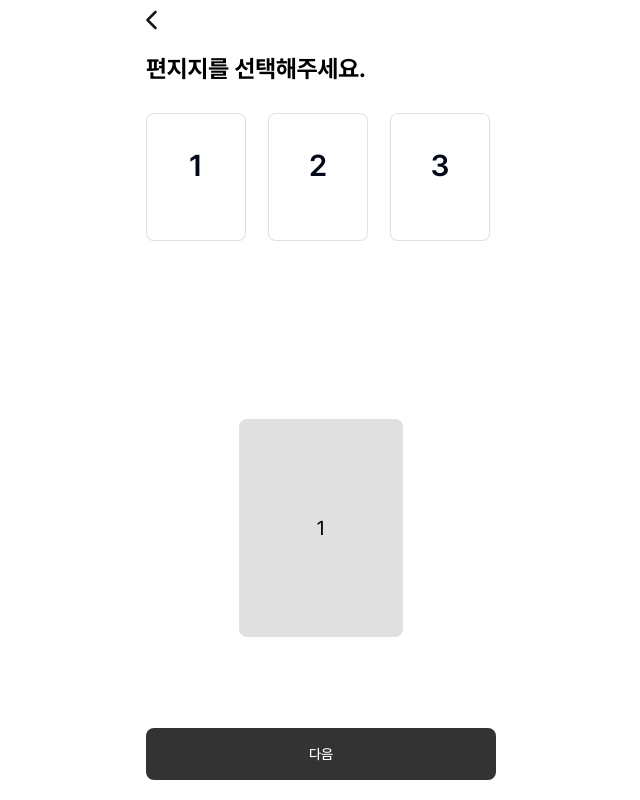
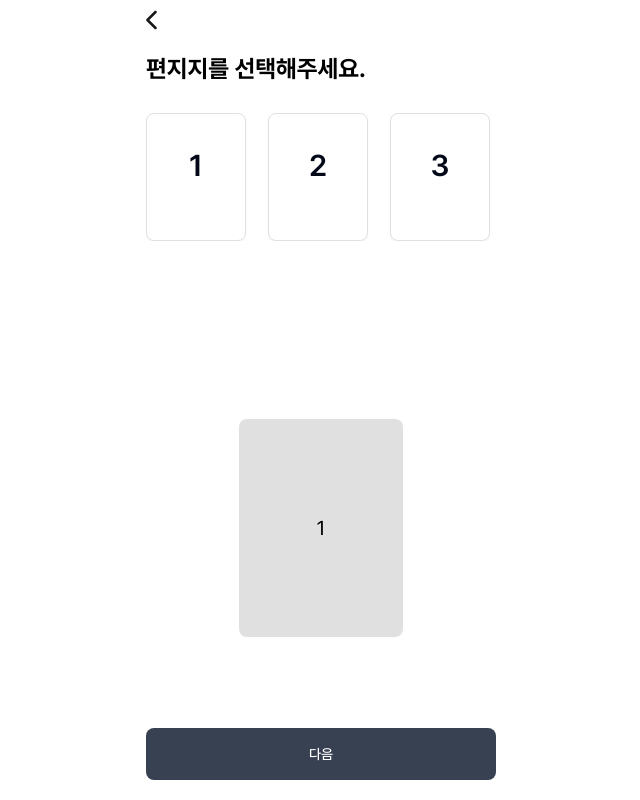
Before and after one commit to ChudamChudam/ChudamChudam-FE, a Next.js app: page /letter/select in a window 1280 px wide. Shown: the whole page, without its empty margins (319-959 px from the left). Built offline with nearby package versions, Linux system fonts and the light colour scheme.

Commit message:
feat: nextError variant추가

```diff
--- a/src/components/ui/button.tsx
+++ b/src/components/ui/button.tsx
@@ -18,7 +18,8 @@ const buttonVariants = cva(
           'bg-secondary text-secondary-foreground hover:bg-secondary/80',
         ghost: 'hover:bg-accent hover:text-accent-foreground',
         link: 'text-primary underline-offset-4 hover:underline',
-        next: 'rounded-lg text-white bg-[#333333]',
+        next: 'rounded-lg text-white bg-gray-700',
+        nextError: 'rounded-lg text-white bg-gray-300',
       },
       size: {
         default: 'h-[52px] w-full',
```
